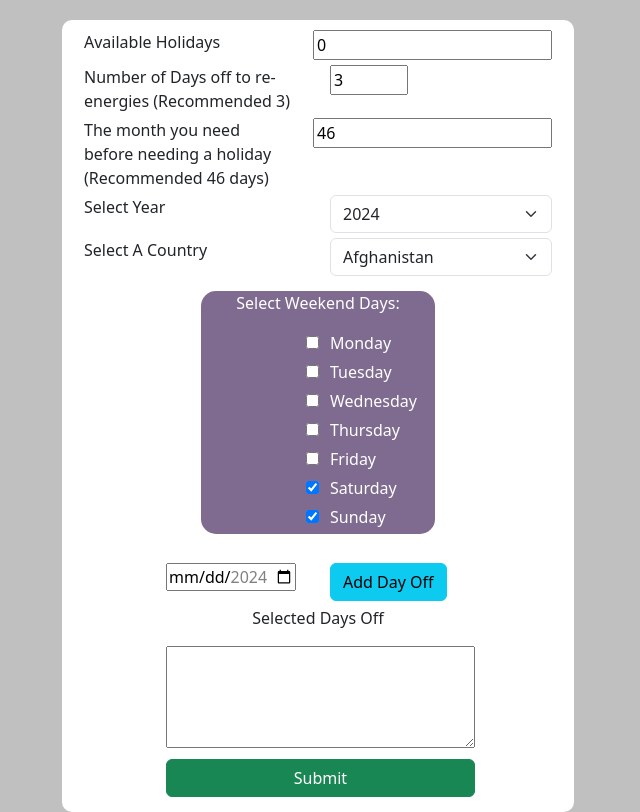
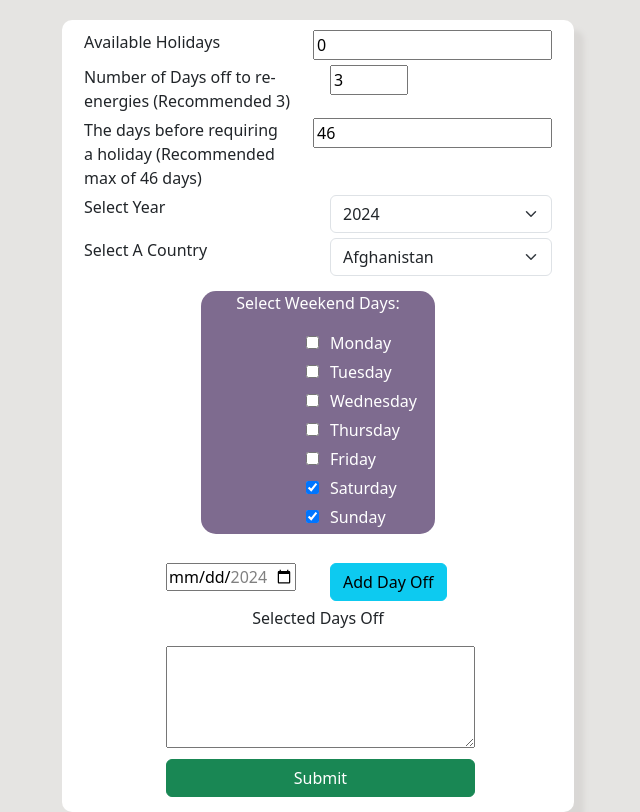
Before and after one commit to hadiobeid/holiday_planner, a Flask app: page / in a window 1280 px wide. Shown: the whole page, without its empty margins (322-962 px from the left). Run offline with Flask 3, Linux system fonts and the light colour scheme.

Commit message:
Added shadow to the container in index page Fix wording in the main page

```diff
--- a/templates/index.html
+++ b/templates/index.html
@@ -19,7 +19,7 @@
 
         <style>
             body {
-                background-color: #c0c0c0;
+                background-color: #E5E4E2;
             }
 
             .container {
@@ -27,6 +27,7 @@
                 background-color: white;
                 width: 40%;
                 border-radius: 10px;
+                box-shadow: 10px 10px 5px #d9d7d5;
             }
 
             .container form {
@@ -111,7 +112,7 @@
                     </div>
                     <div class="row">
                         <div class="col">
-                            <label for="max_days">The month you need before needing a holiday (Recommended 46 days)</label>
+                            <label for="max_days">The days before requiring a holiday (Recommended max of 46 days)</label>
                         </div>
                         <div class="col">
                             <input type="number" id="max_days" name="max_days" value="46" min="1">
@@ -366,7 +367,7 @@
                     <div class="row">
                         <div class="col">
                             <label for="selected_country" id="selected_country_label" style="display: none;">Select A
-                                State</label>
+                                State/Country/Region</label>
                         </div>
                         <div class="col">
                             <select name="states_select" id="states_select" class="form-select"
```
